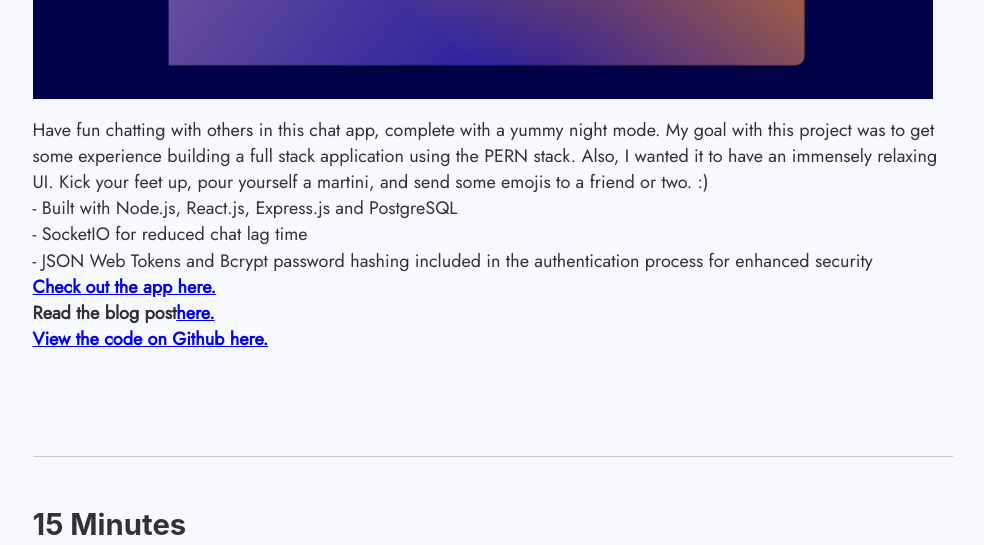
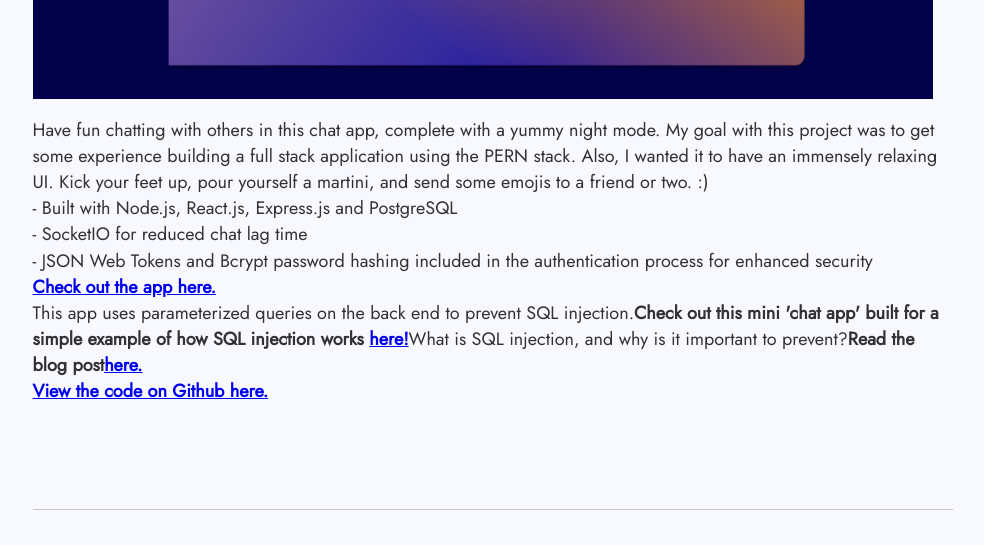
Before and after one commit to cvs181801/gatsby-starter-default, a Gatsby site: page / in a window 1280 px wide. Shown: the part 2966-3511 px from the top of the page, without its empty margins (147-1131 px from the left). Built offline with nearby package versions, Linux system fonts and the light colour scheme; Gatsby itself is replaced by a stand-in of ours.

Commit message:
add blog post links and content

```diff
--- a/src/components/Projects.js
+++ b/src/components/Projects.js
@@ -39,6 +39,12 @@ export default function Projects() {
                         <strong><a href="https://lets-chat-lets-hack.herokuapp.com/">Check out the app here.</a></strong>
 
                     <br/>
+
+                    This app uses parameterized queries on the back end to prevent SQL injection.
+
+                    <strong>Check out this mini 'chat app' built for a simple example of how SQL injection works <a href="https://hacker-chat-101.herokuapp.com/">here!</a></strong>
+
+                    What is SQL injection, and why is it important to prevent?
 
                     <strong>Read the blog post<a href="https://casspicerblog.netlify.app/blog/hackable-chat">here.</a></strong>
 
```
